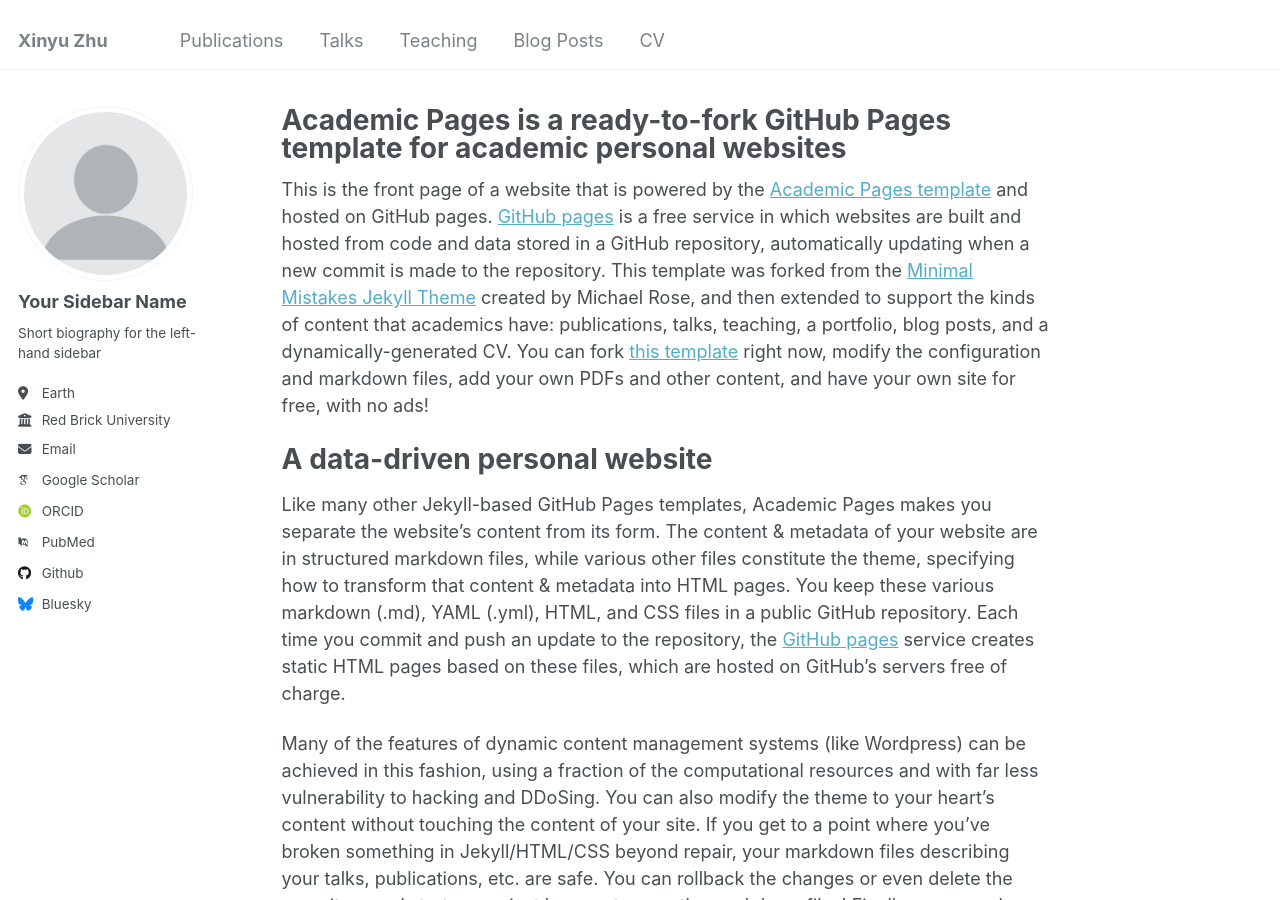
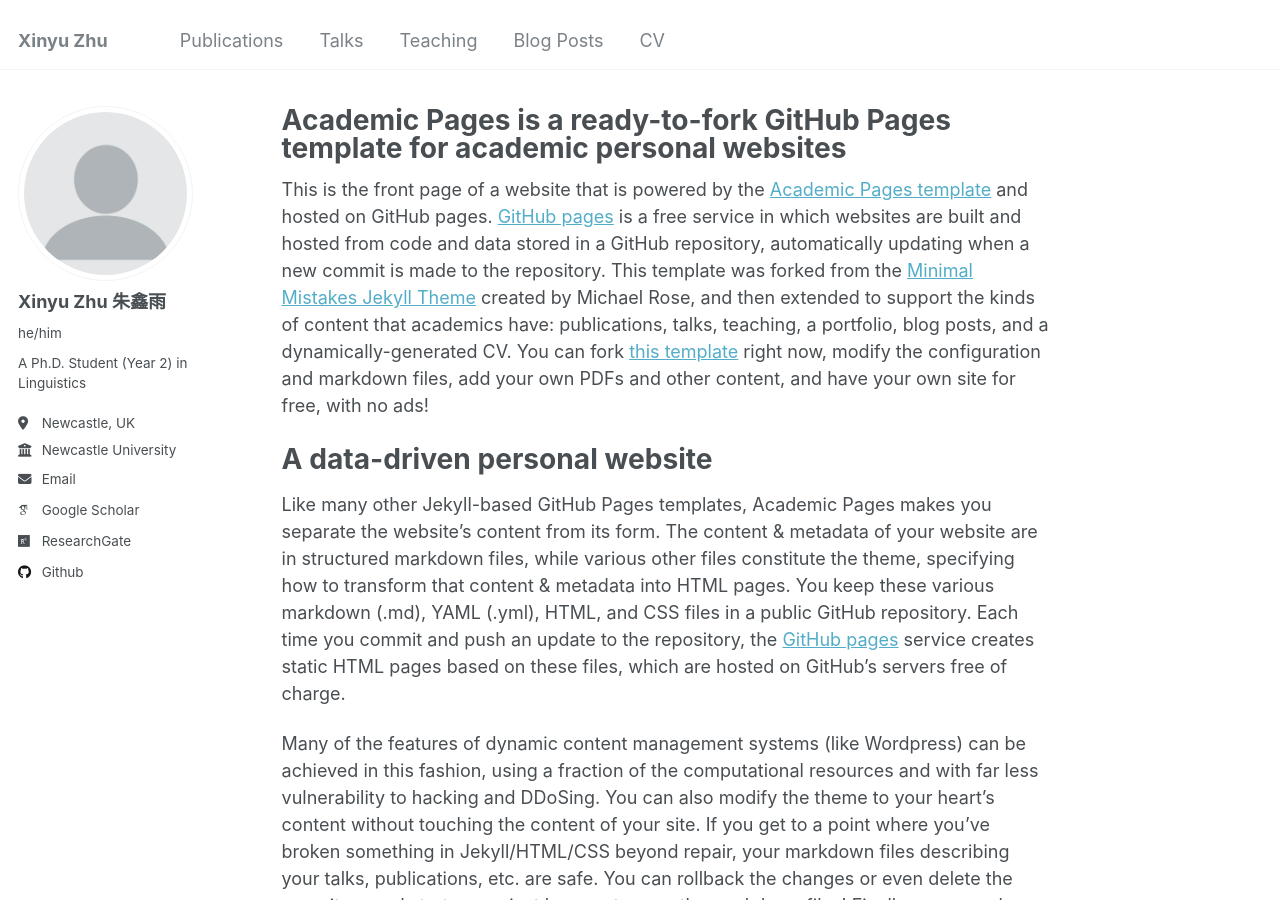
Before and after one commit to zhu-xinyu/xinyuzhu, a Jekyll site: the page built from _pages/about.md, in a window 1280 px wide and 900 px high. Built offline with Jekyll 4.4.1, drawn with Linux system fonts in a browser that asks for light colours; some web fonts are replaced.

Commit message:
Update _config.yml

```diff
--- a/_config.yml
+++ b/_config.yml
@@ -13,7 +13,7 @@ title_separator          : "-"
 name                     : &name "Xinyu Zhu"
 description              : &description "Ph.D. Student (Year 2)"
 url                      : https://academicpages.github.io # the base hostname & protocol for your site e.g. "http://xzhu.net"
-baseurl                  : "" # the subpath of your site, e.g. "/blog"
+baseurl                  : "" # the subpath of your site, e.g. "http://xzhu.net"
 repository               : "https://github.com/zhu-xinyu/xinyuzhu"
 
 # Site Author - The following control what appear as part of the author content on the side bar.
@@ -22,34 +22,34 @@ repository               : "https://github.com/zhu-xinyu/xinyuzhu"
 author:
   # Biographic information
   avatar           : "profile.png"
-  name             : "Your Sidebar Name"
-  pronouns         : # example: "she/her"
-  bio              : "Short biography for the left-hand sidebar"
-  location         : "Earth"
-  employer         : "Red Brick University"
+  name             : "Xinyu Zhu 朱鑫雨"
+  pronouns         : "he/him"
+  bio              : "A Ph.D. Student (Year 2) in Linguistics"
+  location         : "Newcastle, UK"
+  employer         : "Newcastle University"
   uri              : # URL
-  email            : "none@example.org"
+  email            : "x.zhu28[@]newcastle.ac.uk"
 
   # Academic websites
   arxiv            : # URL - Update with the correct link to your profile
-  googlescholar    : "https://scholar.google.com/citations?user=PS_CX0AAAAAJ"
+  googlescholar    : "https://scholar.google.com/citations?user=NjWOSf0AAAAJ&hl=zh-CN"
   impactstory      : # URL
-  orcid            : "http://orcid.org/yourorcidurl"
+  orcid            : # URL
   semantic         : # URL
-  pubmed           : "https://www.ncbi.nlm.nih.gov/pubmed/?term=john+snow"
-  researchgate     : # URL
+  pubmed           : # URL
+  researchgate     : "https://www.researchgate.net/profile/Xinyu-Zhu-43"
   scopus           : # URL
 
   # Repositories and software development
   bitbucket        : # Username - Update with your username on the site
   codepen          : # Username
   dribbble         : # Username
-  github           : "academicpages"
+  github           : "https://github.com/zhu-xinyu"
   kaggle           : # Username
   stackoverflow    : # User number or user number and name (i.e., use "1" or "1/jeff-atwood")
 
   # Social media
-  bluesky          : "bsky.app" # Replace this with you Bluesky username
+  bilibili          : "https://space.bilibili.com/1665839188?spm_id_from=333.1007.0.0"
   facebook         : # Username
   flickr           : # Username
   foursquare       : # Username
```
